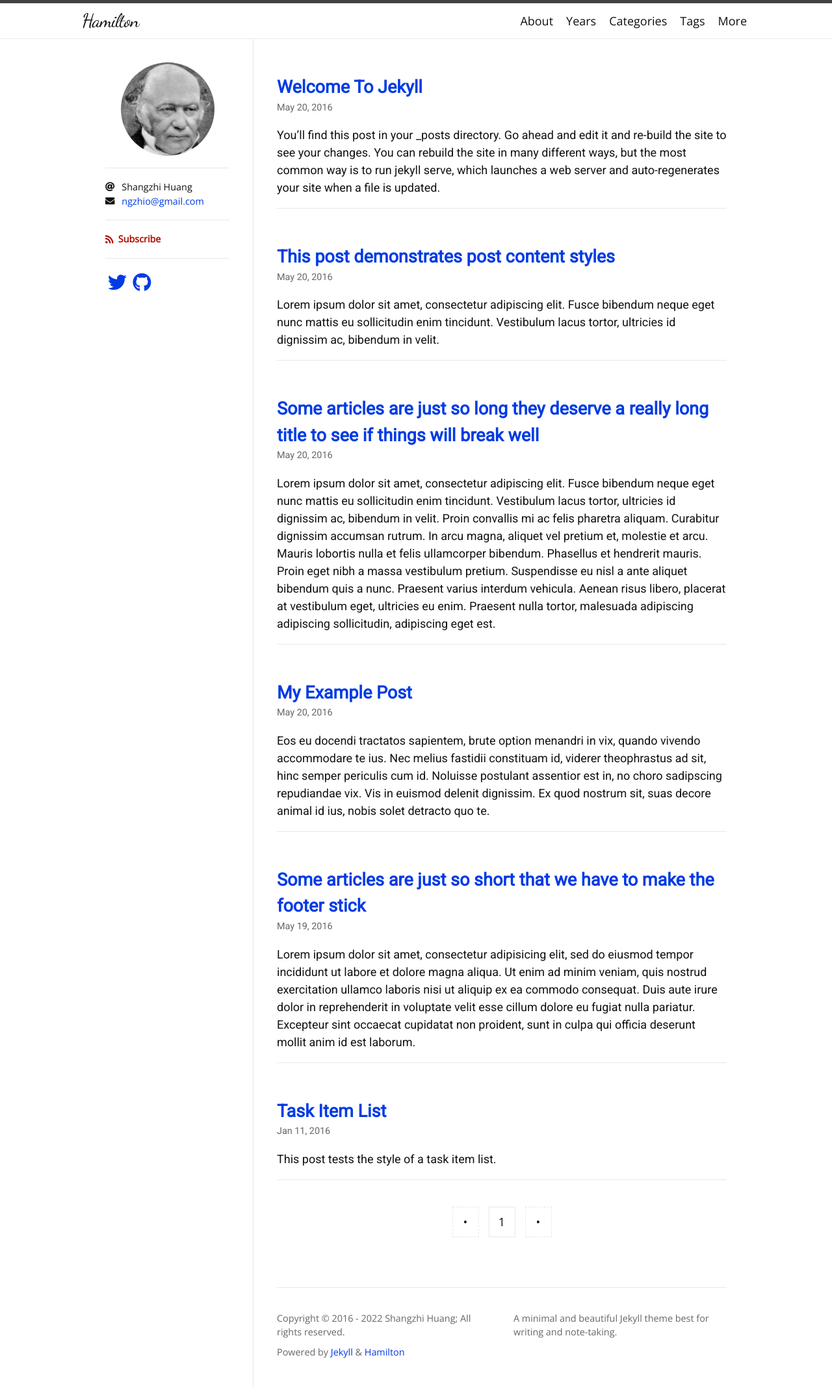
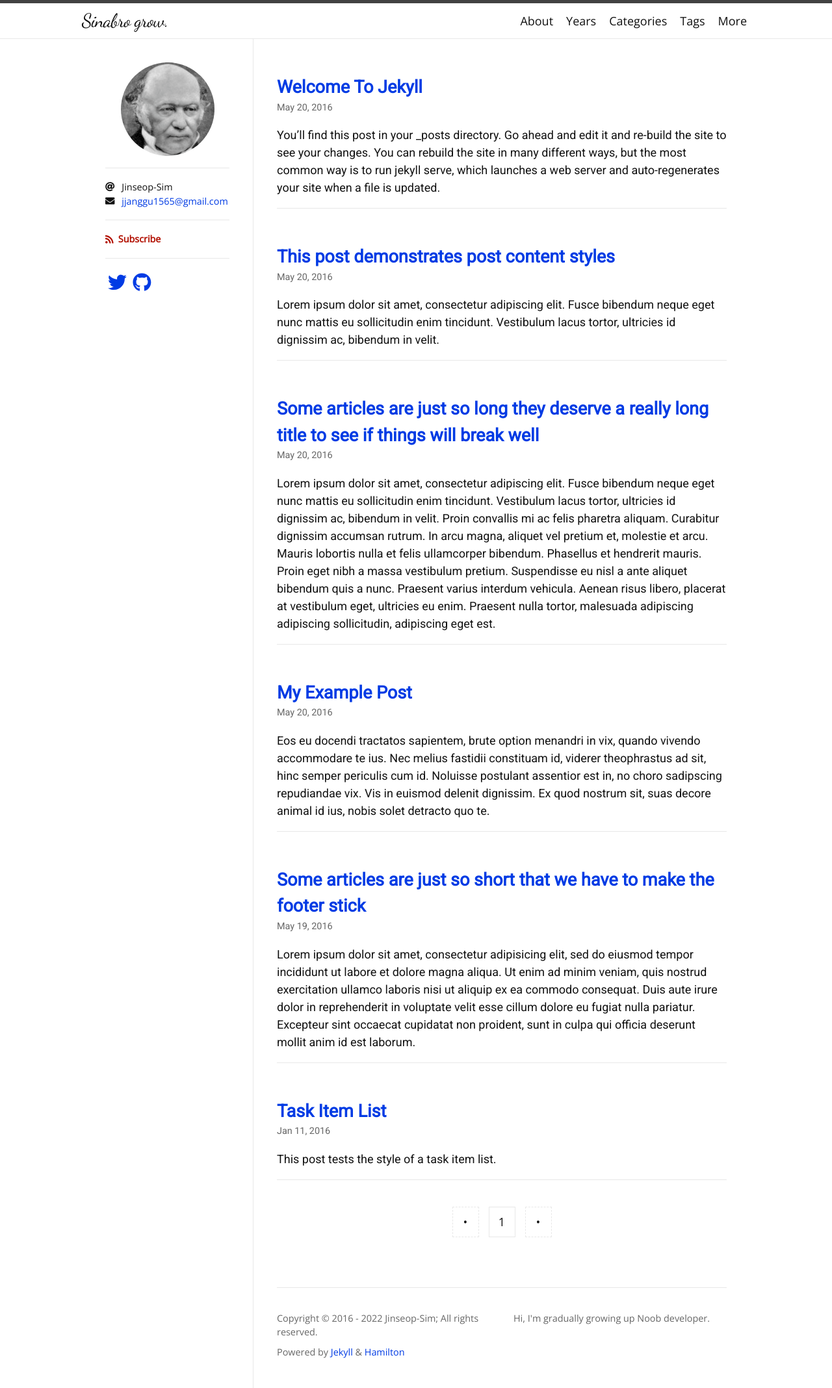
Before and after one commit to Jinseop-Sim/Jinseop-Sim.github.io, a Jekyll site: the page built from index.html, in a window 1280 px wide. Shown: the whole page at 65% size. Built offline with Jekyll 4.4.1, drawn with Linux system fonts in a browser that asks for light colours; nearby versions of some CDN libraries; some web fonts are replaced; the list of posts is cut into pages by our own code.

Commit message:
modify config

```diff
--- a/_config.yml
+++ b/_config.yml
@@ -1,8 +1,8 @@
-title: Hamilton
-description: A minimal and beautiful Jekyll theme best for writing and note-taking.
-author: Shangzhi Huang
+title: Sinabro grow.
+description: Hi, I'm gradually growing up Noob developer.
+author: Jinseop-Sim
 avatar: /logo.png
-email: ngzhio@gmail.com
+email: jjanggu1565@gmail.com
 
 plugins:
   - jekyll-seo-tag
@@ -29,15 +29,11 @@ exclude:
 
 # Jekyll SEO Tag (Optional)
 # =========================
-twitter:
-  username: ngzhio
-  card: summary
 logo: logo.png
 social:
-  name: Shangzhi Huang
+  name: Jinseop Sim
   links:
-    - https://twitter.com/ngzhio
-    - https://www.facebook.com/ngzhio
-    - https://github.com/ngzhio
+    - https://github.com/Jinseop-Sim
+    - https://www.instagram.com/_35yed
 google_site_verification: u4WXQl0Eu66rsQo2kRdCNx
 lang: en
```
